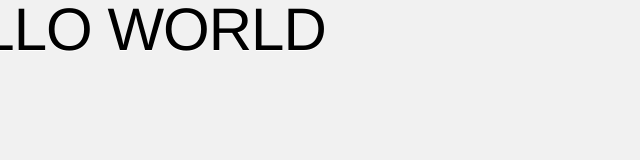
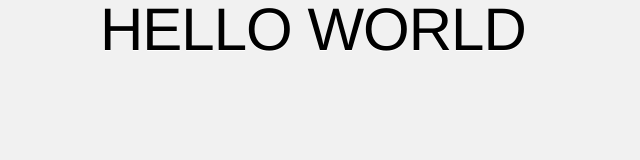
Before and after one commit to necessarymeans/necessarymeans.github.io, a plain HTML site: page index.html in a window 1280 px wide. Shown: the whole page, without its empty margins (0-640 px from the left). Drawn offline with Linux system fonts and the light colour scheme.

Commit message:
fixing left margin

```diff
--- a/index.html
+++ b/index.html
@@ -16,7 +16,7 @@
       a { color: #4183c4; text-decoration: none; }
       a:hover { text-decoration: underline; }
 
-      h1 { width: 800px; position:relative; left: -100px; letter-spacing: -1px; line-height: 60px; font-size: 60px; font-weight: 100; margin: 0px 0 50px 0; text-shadow: 0 1px 0 #fff; }
+      h1 { width: 800px; position:relative; left: 100px; letter-spacing: -1px; line-height: 60px; font-size: 60px; font-weight: 100; margin: 0px 0 50px 0; text-shadow: 0 1px 0 #fff; }
       p { color: rgba(0, 0, 0, 0.5); margin: 20px 0; line-height: 1.6; }
 
       ul { list-style: none; margin: 25px 0; padding: 0; }
```
